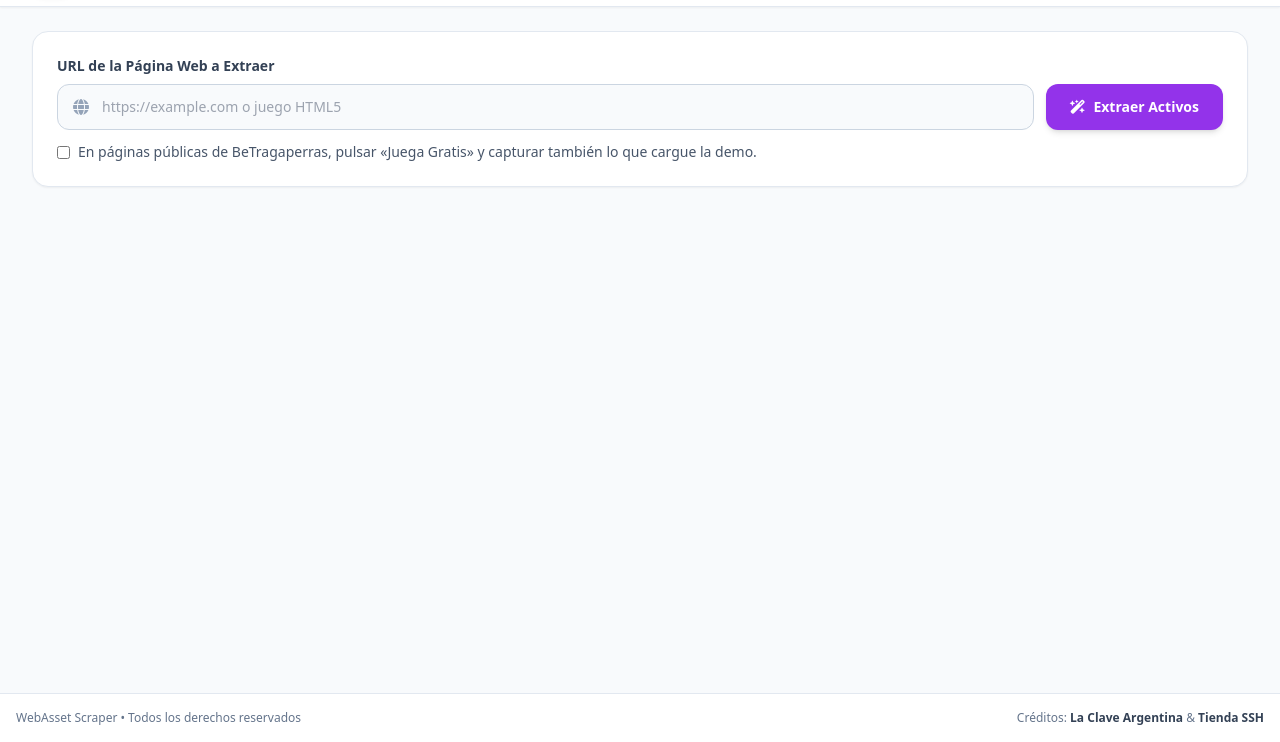
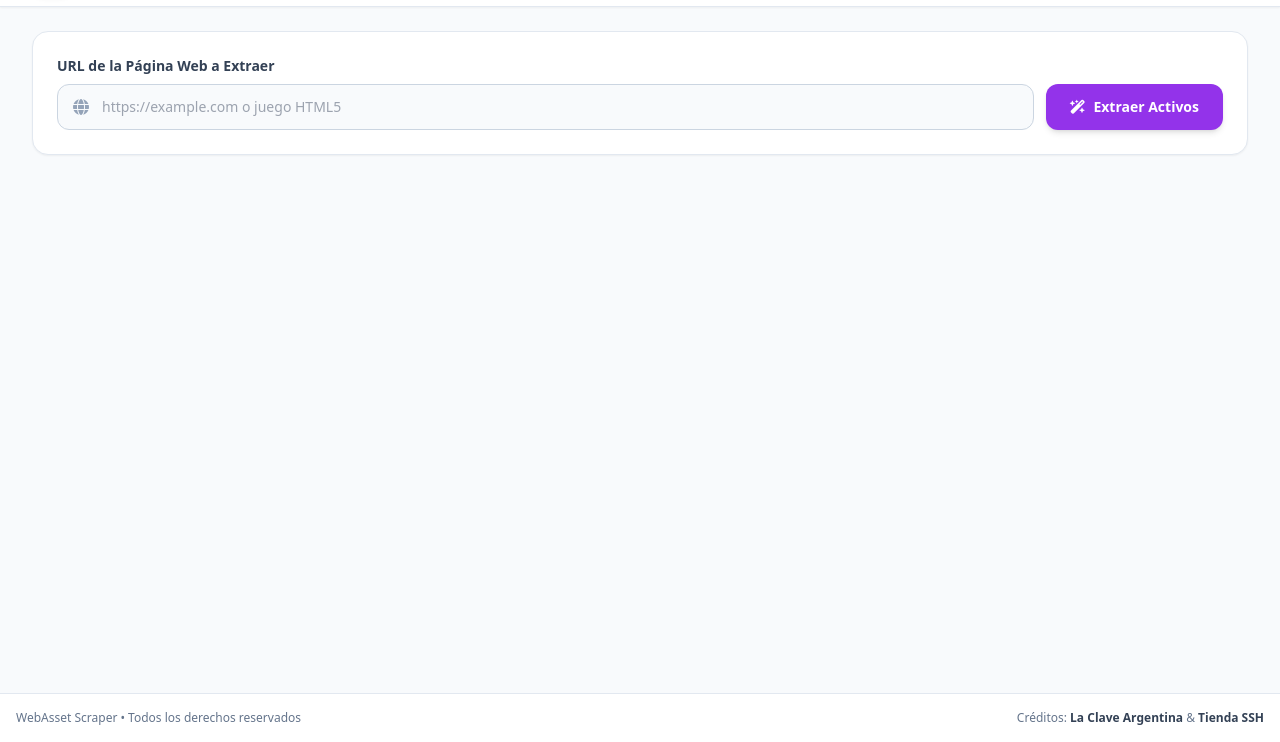
Before and after one commit to florenciaamor36-ship-it/web-asset-scraper, a plain HTML site: page index.html in a window 1280 px wide. Shown: the part 58-800 px from the top of the page. Drawn offline with nearby package versions, Linux system fonts and the light colour scheme.

Commit message:
fix: remove incomplete demo auto-capture option

```diff
--- a/index.html
+++ b/index.html
@@ -67,10 +67,6 @@
                     <span>Extraer Activos</span>
                 </button>
             </div>
-            <label class="mt-3 flex items-start gap-2 text-sm text-slate-600">
-                <input id="activatePublicDemo" type="checkbox" class="mt-1 rounded border-slate-300 text-purple-600 focus:ring-purple-600">
-                <span>En páginas públicas de BeTragaperras, pulsar «Juega Gratis» y capturar también lo que cargue la demo.</span>
-            </label>
             <!-- Loading Indicator -->
             <div id="loadingIndicator" class="hidden mt-4 flex items-center space-x-3 text-purple-600 font-medium text-sm">
                 <i class="fa-solid fa-circle-notch fa-spin text-lg"></i>
@@ -260,7 +256,7 @@
                 const response = await fetch(`${API_BASE}/api/captures`, {
                     method: 'POST',
                     headers: { 'Content-Type': 'application/json' },
-                    body: JSON.stringify({ url: parsed.href, activate_demo: document.getElementById('activatePublicDemo')?.checked === true })
+                    body: JSON.stringify({ url: parsed.href })
                 });
                 const data = await response.json();
                 if (!response.ok) throw new Error(data.detail || `Falló la captura (${response.status}).`);
```
